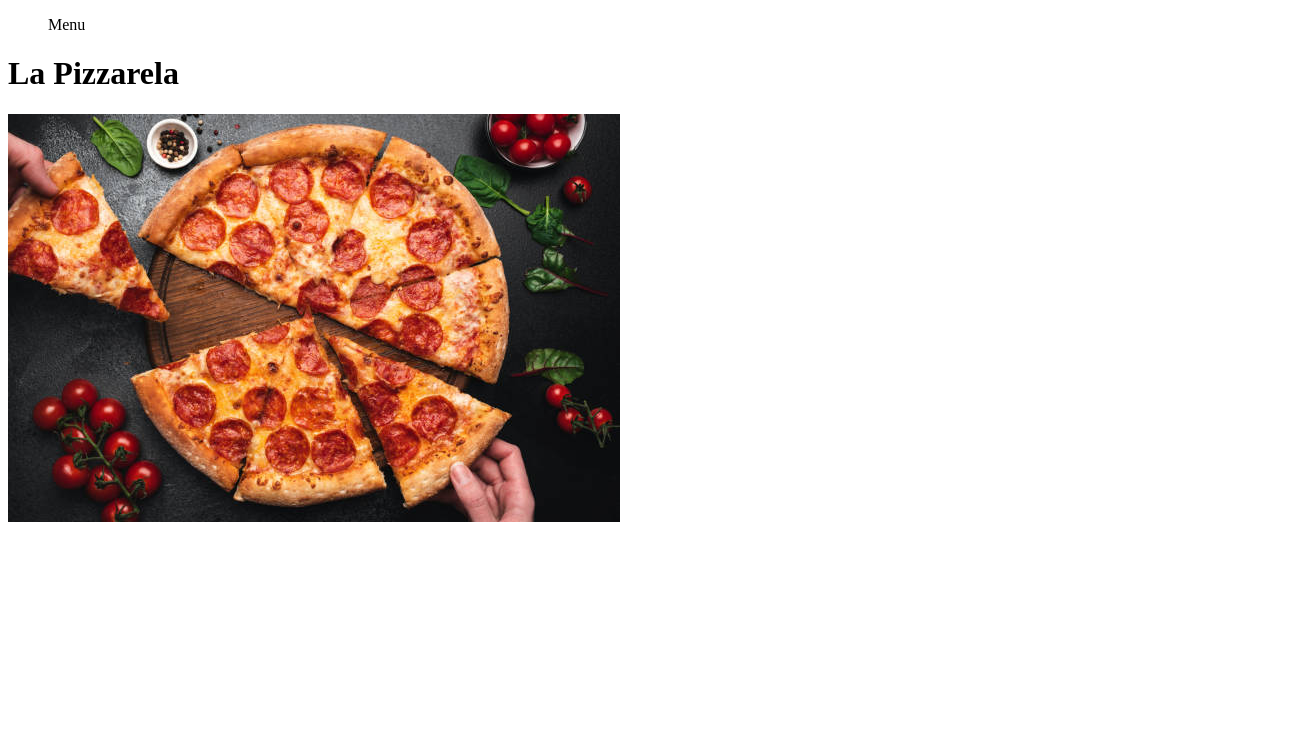
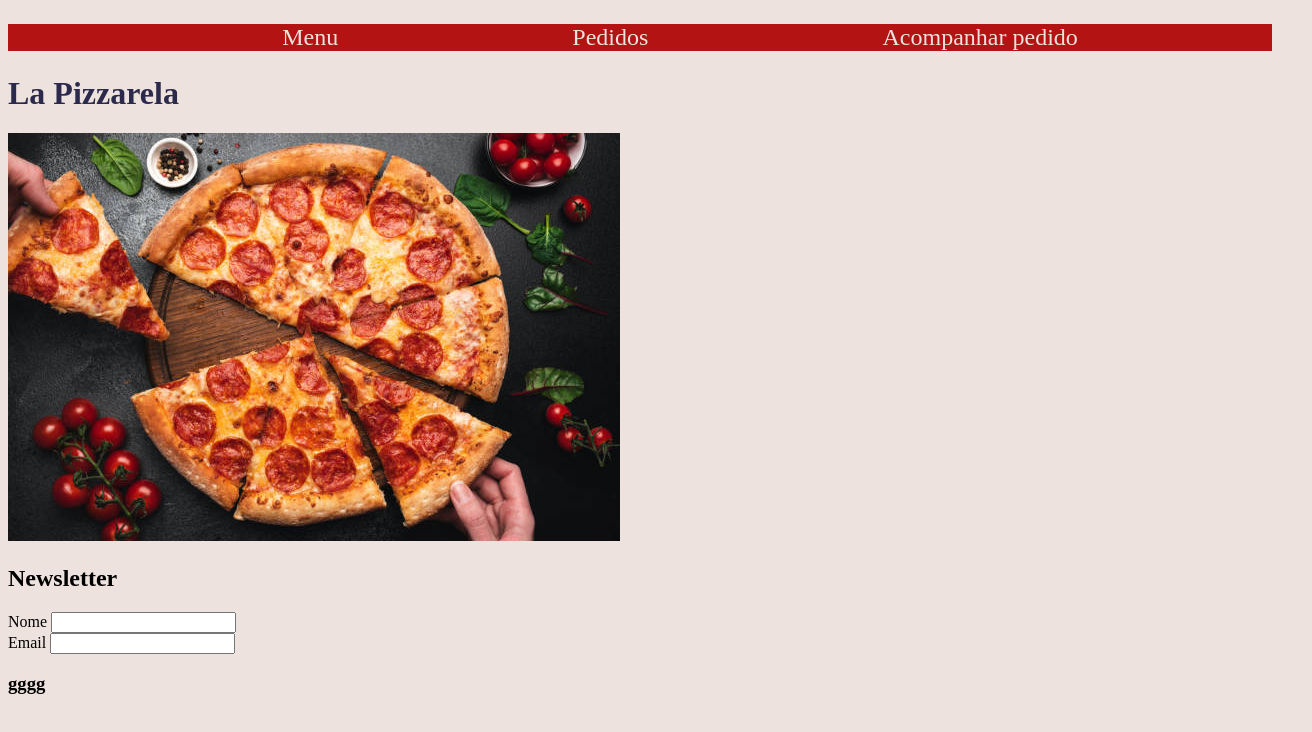
Before and after one commit to Patt-Alencar/aula06html, a plain HTML site: page index.html in a window 1280 px wide. Shown: the whole page, 1312 px wide, since content can reach past the window. Drawn offline with Linux system fonts and the light colour scheme.

Commit message:
em andam

```diff
--- a/index.html
+++ b/index.html
@@ -9,10 +9,11 @@
 <body>
     <header>
         <nav>
+
             <ul>
-                <li>Menu</li>
-                <li></li>
-                <li></li>
+                <li><a href="https://www.dominos.com.br/">Menu</a></li>
+                <li><a href="https://www.dominos.com.br/">Pedidos</a></li>
+                <li> <a href="https://www.dominos.com.br/">Acompanhar pedido</a></li>
             </ul>
 
     </nav>
@@ -20,6 +21,26 @@
     <h1>La Pizzarela</h1>
     <img src="istockphoto-1133727757-612x612.jpg" alt="Pizza">
 
+    <main>
+        <section>
+            <h2>Newsletter</h2>
+            <form action="">
+                <div>
+                    <label for="name">Nome</label>
+                    <input type="text" id="name">
+                </div>
+
+                <div>
+                    <label for="email">Email</label>
+                    <input type="email" id="email">
+                </div>
+
+            </form>
+
+            <h3>gggg</h3>
+        </section>
+    </main>
+
     <footer></footer>
 
 </body>
--- a/style.css
+++ b/style.css
@@ -1,3 +1,31 @@
+
+header{
+    background-color: #B31312;
+    color: #2B2A4C;
+    width: 100%;
+    align-items: center;
+
+}
+
 ul{
     list-style: none;
+    font-size: 24px;
+    display: flex;
+    flex-direction: row;
+    justify-content: space-evenly;
+    width: 100%;
+    align-items: flex-start;
 }
+
+a{
+    color: #EEE2DE;
+    text-decoration: none;
+}
+
+h1{
+    color: #2B2A4C;
+}
+
+body{
+    background-color: #EEE2DE;
+}
```
